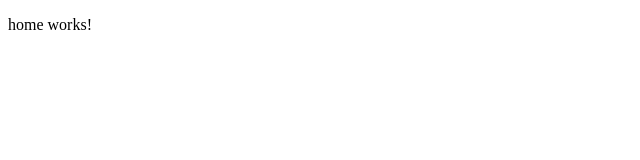
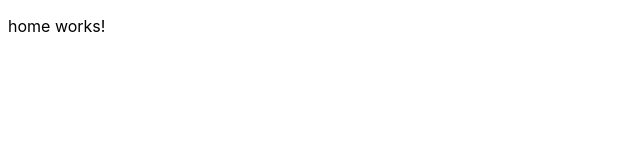
Before and after one commit to darrell-parkhouse-5150/ng-dev-connector, an Angular app in the folder client/: page / in a window 1280 px wide. Shown: the top 160 px of the page, without its empty margins (0-640 px from the left). Built offline with nearby package versions, Linux system fonts and the light colour scheme.

Commit message:
defined the font-family for the app

```diff
--- a/client/src/styles.scss
+++ b/client/src/styles.scss
@@ -1 +1,4 @@
 /* You can add global styles to this file, and also import other style files */
+body {
+    font-family: "Inter", sans-serif;
+}
```
